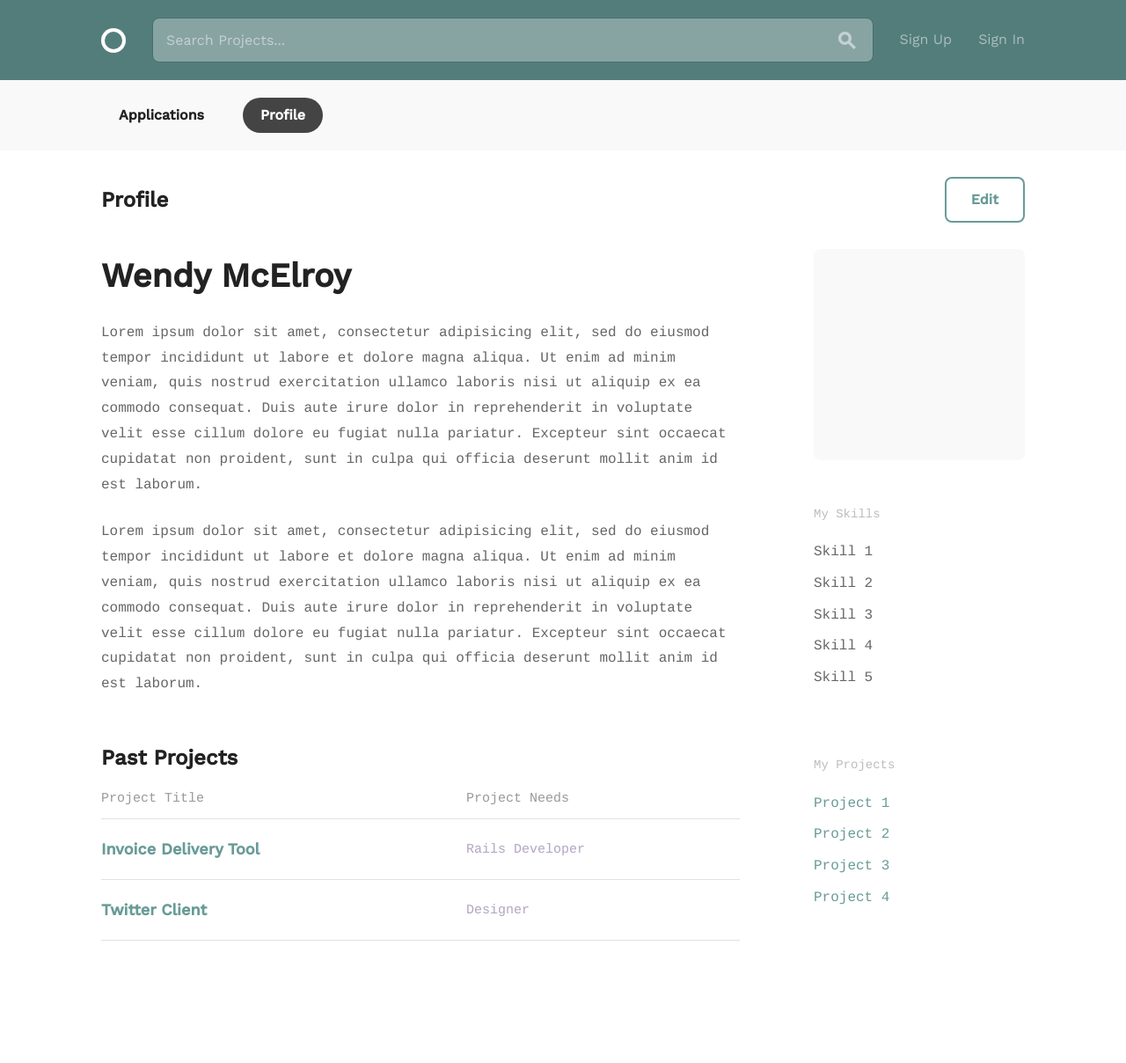
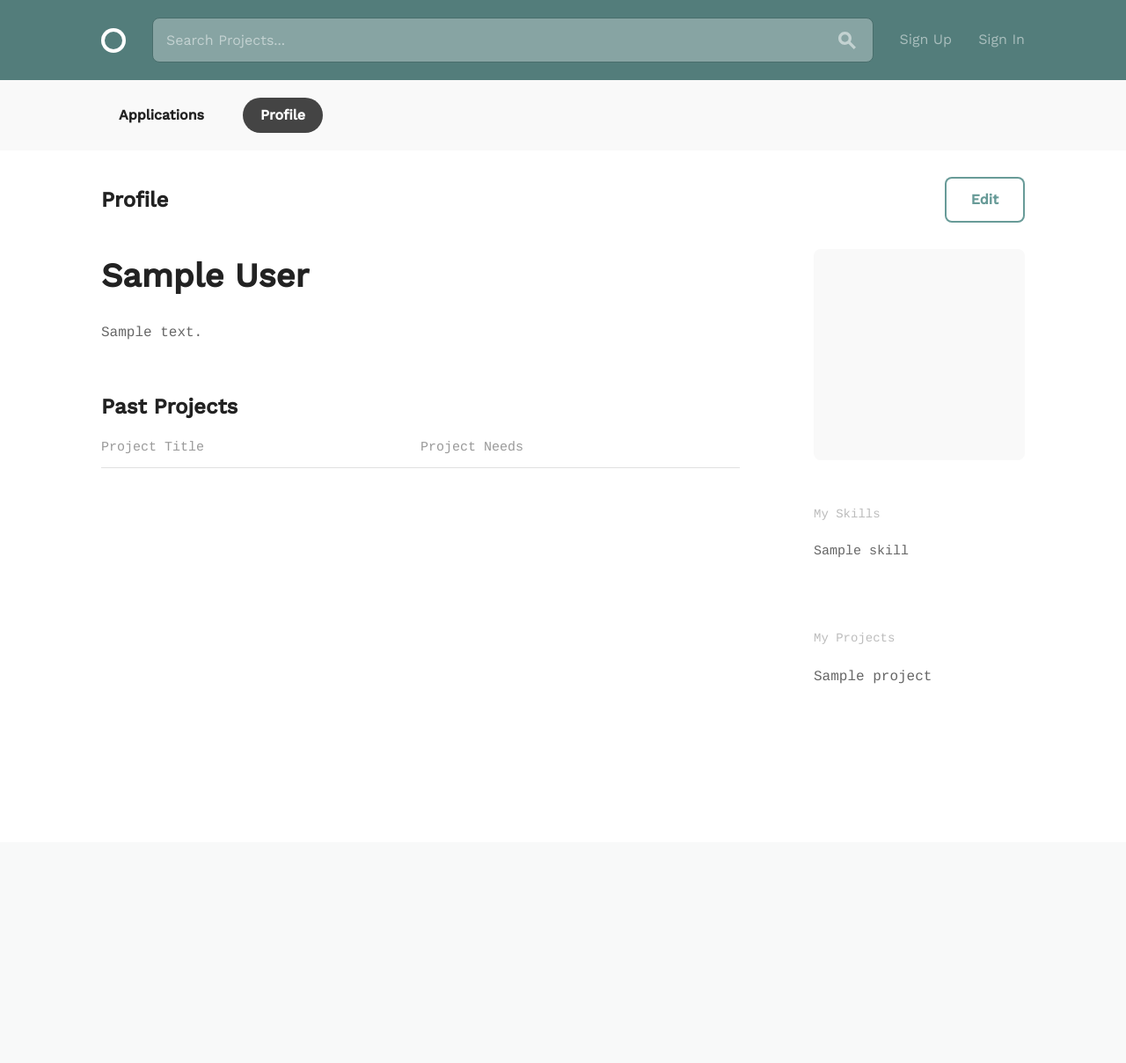
Before and after one commit to hyungmogu/social-team-builder, a Django app: template project/templates/main/profile.html in a window 1280 px wide. Shown: the whole page at 88% size. After the commit the page ends 777 px from the top, so only its background shows below. Run offline with Django 3.2, Linux system fonts and the light colour scheme; the template is opened without the code that fills it: most values are stand-ins (such as "Sample title", 1, 10 or a date in 2020); lists and menus that the app fills with data are empty.

Commit message:
feat: Refine view for '/profile'

```diff
--- a/project/templates/main/profile.html
+++ b/project/templates/main/profile.html
@@ -1,4 +1,5 @@
 {% extends 'layout.html' %}
+{% load tz %}
 
 {% block body_actions_bar %}
   <div class="circle--actions--bar">
@@ -23,11 +24,9 @@
     </div>
 
     <div class="grid-70">
-      <h1>Wendy McElroy</h1>
+      <h1>{{ profile.first_name }} {{ profile.last_name }}</h1>
       <div class="circle--article--body">
-        <p>Lorem ipsum dolor sit amet, consectetur adipisicing elit, sed do eiusmod tempor incididunt ut labore et dolore magna aliqua. Ut enim ad minim veniam, quis nostrud exercitation ullamco laboris nisi ut aliquip ex ea commodo consequat. Duis aute irure dolor in reprehenderit in voluptate velit esse cillum dolore eu fugiat nulla pariatur. Excepteur sint occaecat cupidatat non proident, sunt in culpa qui officia deserunt mollit anim id est laborum.</p>
-
-        <p>Lorem ipsum dolor sit amet, consectetur adipisicing elit, sed do eiusmod tempor incididunt ut labore et dolore magna aliqua. Ut enim ad minim veniam, quis nostrud exercitation ullamco laboris nisi ut aliquip ex ea commodo consequat. Duis aute irure dolor in reprehenderit in voluptate velit esse cillum dolore eu fugiat nulla pariatur. Excepteur sint occaecat cupidatat non proident, sunt in culpa qui officia deserunt mollit anim id est laborum.</p>
+        {{ profile.short_bio | linebreaks }}
       </div>
 
       <h2>Past Projects</h2>
@@ -39,22 +38,19 @@
           </tr>
         </thead>
         <tbody>
-          <tr class="clickable-row" data-href="project.html">
-            <td>
-              <h3>Invoice Delivery Tool</h3>
-            </td>
-            <td class="circle--cell--right">
-              <span class="secondary-label">Rails Developer</span>
-            </td>
-          </tr>
-          <tr class="clickable-row" data-href="project.html">
-            <td>
-              <h3>Twitter Client</h3>
-            </td>
-            <td class="circle--cell--right">
-              <span class="secondary-label">Designer</span>
-            </td>
-          </tr>
+          <!-- WILL COMEBACK -->
+          <!-- {% for project in profile.projects.all %}
+            {% if project.end_date|utc < now|utc %}
+              <tr class="clickable-row" data-href="{% url 'project' pk=project.pk %}">
+                <td>
+                  <h3>{{ project.title }}</h3>
+                </td>
+                <td class="circle--cell--right">
+                  <span class="secondary-label">{{ project.positions.all|join:", " }}</span>
+                </td>
+              </tr>
+            {% endif %}
+          {% endfor %} -->
         </tbody>
       </table>
     </div>
@@ -63,28 +59,27 @@
 
       <div class="circle--secondary--module">
         <div class="circle--primary--avatar">
-
+          {% if profile.profile_image %}
+              <img class="circle--primary--avatar " src="/media/{{ profile.avatar }}"/>
+          {% endif %}
         </div>
       </div>
 
       <div class="circle--secondary--module">
         <h4>My Skills</h4>
         <ul class="unloaded">
-          <li>Skill 1</li>
-          <li>Skill 2</li>
-          <li>Skill 3</li>
-          <li>Skill 4</li>
-          <li>Skill 5</li>
+          {% for skill in profile.skills.all %}
+            {{ skill.name }}
+          {% endfor %}
         </ul>
       </div>
 
       <div class="circle--secondary--module">
         <h4>My Projects</h4>
         <ul class="circle--link--list">
-          <li><a>Project 1</a></li>
-          <li><a>Project 2</a></li>
-          <li><a>Project 3</a></li>
-          <li><a>Project 4</a></li>
+          {% for project in profile.user_projects.all %}
+            <li>{{ project.name }}</li>
+          {% endfor %}
         </ul>
       </div>
     </div>
```
